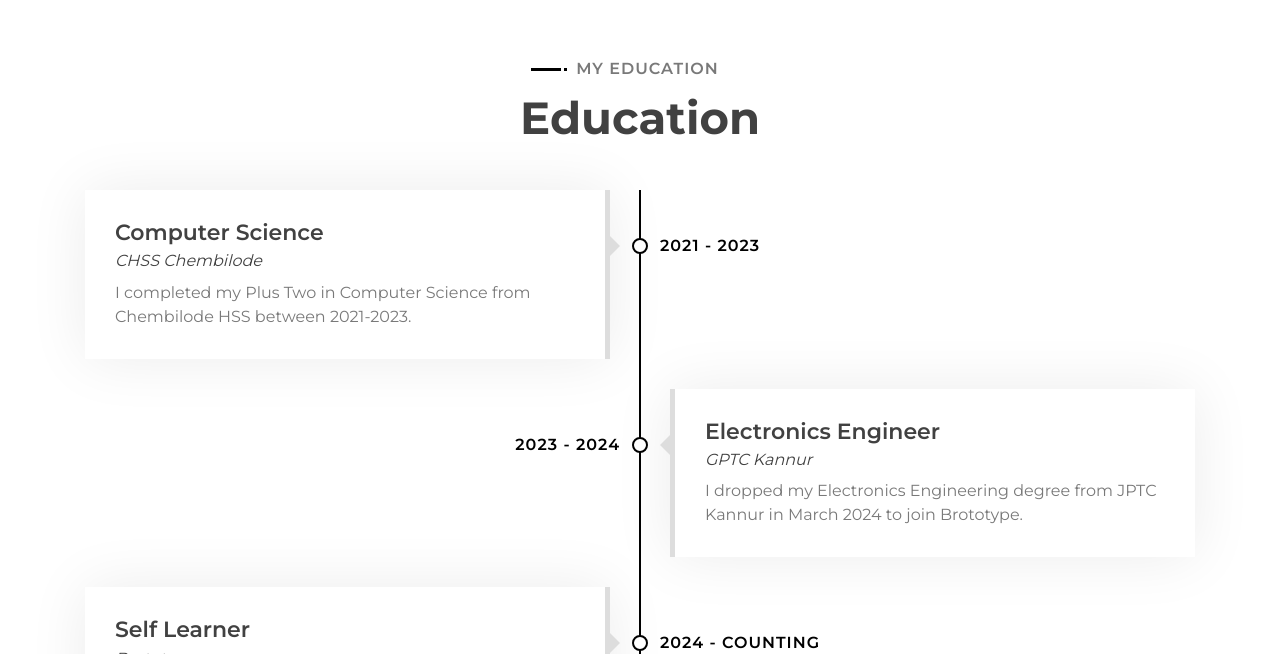
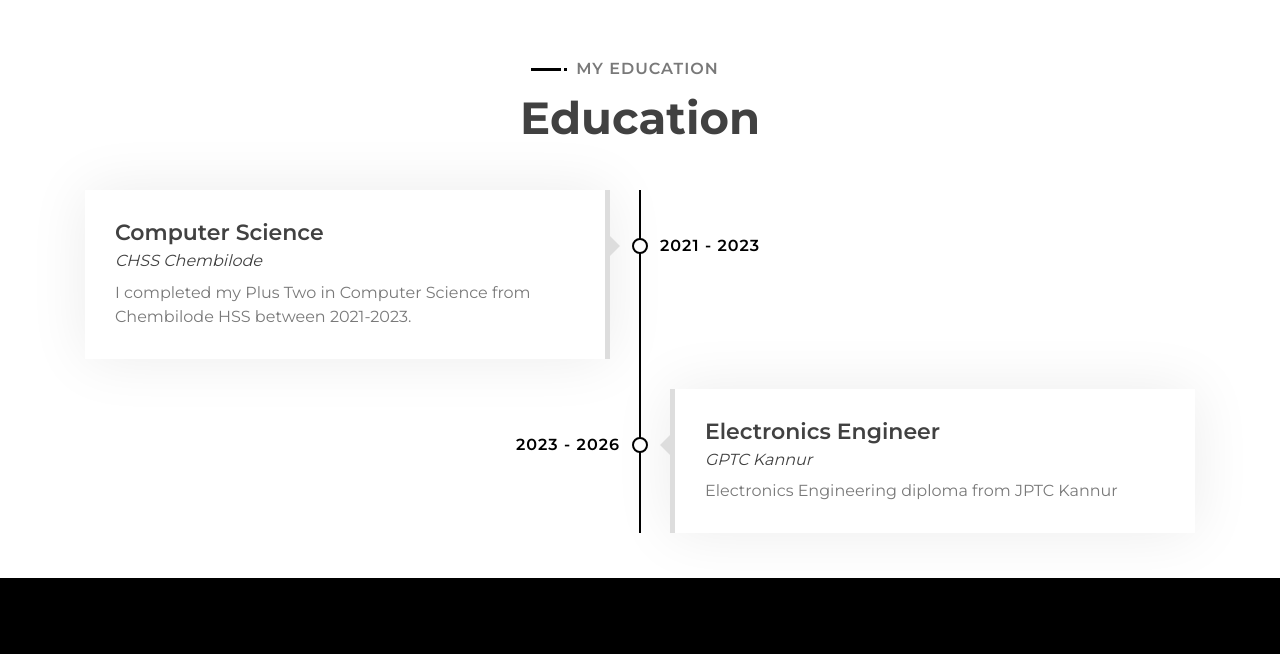
Before and after one commit to ADITHYAN-dev/my-portfolio1, a plain HTML site: page index.html in a window 1280 px wide. Shown: the part 2146-2800 px from the top of the page. Drawn offline with nearby package versions, Linux system fonts and the light colour scheme; files whose address does not match are found by name.

Commit message:
Update index.html

```diff
--- a/index.html
+++ b/index.html
@@ -205,15 +205,16 @@
                     </div>
                     <div class="timeline-item right wow slideInRight" data-wow-delay="0.1s">
                         <div class="timeline-text">
-                            <div class="timeline-date">2023 - 2024</div>
+                            <div class="timeline-date">2023 - 2026</div>
                             <h2>Electronics Engineer</h2>
                             <h4>GPTC Kannur</h4>
                             <p>
-                                I dropped my Electronics Engineering degree from JPTC Kannur in March 2024 to join Brototype.
+<!--                                 I dropped my Electronics Engineering degree from JPTC Kannur in March 2024 to join Brototype. -->
+				    Electronics Engineering diploma from JPTC Kannur
                             </p>
                         </div>
                     </div>
-                    <div class="timeline-item left wow slideInLeft" data-wow-delay="0.1s">
+<!--                     <div class="timeline-item left wow slideInLeft" data-wow-delay="0.1s">
                         <div class="timeline-text">
                             <div class="timeline-date">2024 - counting</div>
                             <h2>Self Learner</h2>
@@ -223,7 +224,7 @@
                             </p>
                         </div>
                     </div>
-                </div>
+                </div> -->
             </div>
         </div>
         <!-- Education End -->
```
